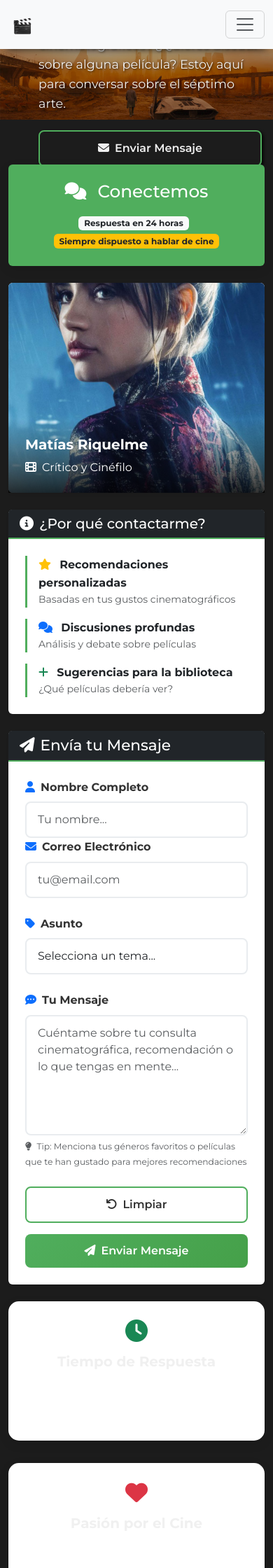
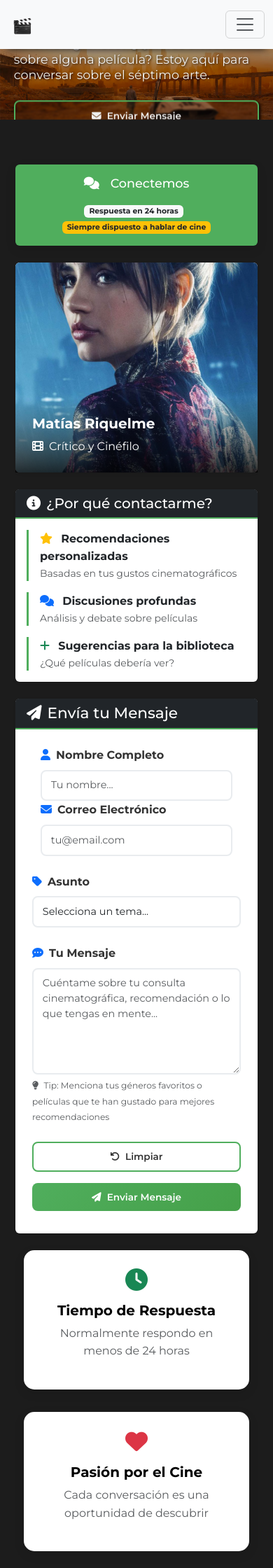
Before and after one commit to Mars0-cloud/planeta-marsiano, a Django app: page /contacto/ in a window 390 px wide. Shown: the top 2240 px of the page at 70% size. Run offline with Django 3.2, Linux system fonts and the light colour scheme; some libraries are stand-ins or nearby versions.

Commit message:
Actualizacion responsive

```diff
--- a/sistema/static/css/styles.css
+++ b/sistema/static/css/styles.css
@@ -12,6 +12,12 @@
     padding: 0;
     box-sizing: border-box;
     font-family: "Montserrat", sans-serif;
+}
+
+/* Prevenir scroll horizontal */
+html, body {
+    overflow-x: hidden;
+    width: 100%;
 }
 
 /* --------------------------------------------------------------------------
@@ -44,6 +50,8 @@ body {
     background-color: var(--background-color1);
     color: var(--text-color1);
     line-height: 1.6;
+    width: 100%;
+    overflow-x: hidden;
 }
 
 /* --------------------------------------------------------------------------
@@ -52,6 +60,10 @@ body {
 .navbar {
     background-color: var(--background-color2);
     box-shadow: 0 10px 10px -10px var(--background-color1);
+    position: fixed;
+    top: 0;
+    width: 100%;
+    z-index: 1030;
 }
 
 .logo {
@@ -88,6 +100,7 @@ body {
     font-weight: 600;
     border: 2px solid var(--primary-color);
     transition: all var(--transition-normal);
+    text-align: center;
 }
 
 .btn:hover {
@@ -197,6 +210,8 @@ body {
     justify-content: space-between;
     align-items: center;
     width: 100%;
+    position: relative;
+    overflow: hidden;
 }
 
 .inicio-imagen,
@@ -205,24 +220,32 @@ body {
     width: 100%;
     object-fit: cover;
     filter: brightness(70%);
+    display: block;
 }
 
 .inicio-texto {
+    position: absolute;
     left: 10%;
-    position: absolute;
+    top: 50%;
+    transform: translateY(-50%);
     color: var(--text-color1);
+    z-index: 10;
+    width: 80%;
+    max-width: 800px;
 }
 
 .inicio-texto h1 {
     font-size: 3rem;
     margin-bottom: 20px;
     text-shadow: 2px 2px 4px rgba(0, 0, 0, 0.7);
+    line-height: 1.2;
 }
 
 .inicio-texto p {
     font-size: 1.5rem;
     margin-bottom: 20px;
     text-shadow: 1px 1px 3px rgba(0, 0, 0, 0.7);
+    line-height: 1.4;
 }
 
 /* --------------------------------------------------------------------------
@@ -256,6 +279,12 @@ body {
 .banner-overlay {
     background: rgba(0, 0, 0, 0.4);
     backdrop-filter: blur(2px);
+    position: absolute;
+    top: 0;
+    left: 0;
+    width: 100%;
+    height: 100%;
+    z-index: 5;
 }
 
 .image-overlay {
@@ -390,6 +419,17 @@ body {
     filter: drop-shadow(1px 1px 2px rgba(0,0,0,0.3));
 }
 
+/* Contenedores que previenen overflow */
+.container-fluid,
+.container {
+    overflow-x: hidden;
+}
+
+.row {
+    margin-left: 0;
+    margin-right: 0;
+}
+
 /* --------------------------------------------------------------------------
    16. FOOTER
    -------------------------------------------------------------------------- */
@@ -407,14 +447,38 @@ body {
 
 /* Tablets y pantallas medianas */
 @media (max-width: 768px) {
+    /* Hero sections */
+    .inicio-texto {
+        left: 5%;
+        width: 90%;
+        padding: 1rem;
+        position: absolute;
+        top: 40%;
+        transform: translateY(-50%);
+    }
+
     .inicio-texto h1 {
-        font-size: 2rem;
+        font-size: 1.8rem;
+        margin-bottom: 15px;
+        line-height: 1.2;
     }
 
     .inicio-texto p {
         font-size: 1rem;
+        margin-bottom: 15px;
+        line-height: 1.3;
     }
 
+    /* Banner overlay text */
+    .banner-overlay h3 {
+        font-size: 1.5rem !important;
+    }
+
+    .banner-overlay p {
+        font-size: 1rem !important;
+    }
+
+    /* Cards y componentes */
     .stat-card {
         padding: 1rem;
         margin-bottom: 2rem;
@@ -426,7 +490,7 @@ body {
 
     .btn-lg {
         padding: 0.75rem 1.5rem;
-        font-size: 1rem;
+        font-size: 0.9rem;
     }
 
     .contact-image {
@@ -467,33 +531,148 @@ body {
     .card-body {
         padding: 1rem;
     }
+
+    /* Display utilities */
+    .display-4 {
+        font-size: 1.8rem !important;
+    }
+
+    .display-5 {
+        font-size: 1.5rem !important;
+    }
+
+    .display-6 {
+        font-size: 1.3rem !important;
+    }
+
+    /* Navegación responsive */
+    .d-flex.gap-3 {
+        flex-direction: column;
+        gap: 0.5rem !important;
+    }
 }
 
 /* Móviles */
 @media (max-width: 576px) {
+    /* Hero sections ajustadas */
     .inicio-texto {
-        padding: 1rem;
+        left: 3%;
+        width: 94%;
+        padding: 0.5rem;
+        top: 35%;
     }
 
     .inicio-texto h1 {
-        font-size: 1.5rem;
+        font-size: 1.4rem;
+        margin-bottom: 10px;
+    }
+
+    .inicio-texto p {
+        font-size: 0.9rem;
+        margin-bottom: 10px;
+    }
+
+    .display-4 {
+        font-size: 1.4rem !important;
     }
 
     .display-5 {
-        font-size: 1.8rem;
+        font-size: 1.3rem !important;
     }
 
+    .display-6 {
+        font-size: 1.1rem !important;
+    }
+
+    /* Banner overlay más pequeño */
+    .banner-overlay h3 {
+        font-size: 1.2rem !important;
+        margin-bottom: 10px !important;
+    }
+
+    .banner-overlay p {
+        font-size: 0.9rem !important;
+    }
+
+    /* Cards responsive */
     .card-body {
-        padding: 1.5rem;
+        padding: 1rem;
     }
 
     .d-flex.gap-3 {
         flex-direction: column;
-        gap: 1rem !important;
+        gap: 0.5rem !important;
     }
 
     .btn {
         width: 100%;
+        margin-bottom: 0.5rem;
+    }
+
+    /* Estadísticas más compactas */
+    .stat-card {
+        padding: 0.5rem;
+        margin-bottom: 1rem;
+    }
+
+    .stat-card h3 {
+        font-size: 1.8rem;
+        margin: 0.5rem 0 0.25rem 0;
+    }
+
+    /* Botones más pequeños en móviles */
+    .btn-lg {
+        padding: 0.6rem 1rem;
+        font-size: 0.85rem;
+    }
+
+    /* Formularios responsive */
+    .form-control-lg {
+        padding: 0.6rem 0.8rem;
+        font-size: 0.9rem;
+    }
+
+    /* Navegación cards más compacta */
+    .navigation-img {
+        height: 150px;
+    }
+
+    .card-title {
+        font-size: 1.1rem;
+    }
+
+    .card-text {
+        font-size: 0.9rem;
+    }
+
+    /* Contenedor principal */
+    .container {
+        padding-left: 10px;
+        padding-right: 10px;
+    }
+}
+
+/* Extra pequeño para pantallas muy pequeñas */
+@media (max-width: 375px) {
+    .inicio-texto h1 {
+        font-size: 1.2rem;
+    }
+
+    .inicio-texto p {
+        font-size: 0.85rem;
+    }
+
+    .btn {
+        padding: 8px 12px;
+        font-size: 0.8rem;
+    }
+
+    .stat-card h3 {
+        font-size: 1.5rem;
+    }
+
+    .navigation-img {
+        height: 120px;
     }
 }
 
@@ -650,4 +829,12 @@ body {
         gap: 10px;
         justify-content: center;
     }
+
+    .galeria-titulo h1 {
+        font-size: 2.5rem;
+    }
+
+    .galeria-titulo p {
+        font-size: 1rem;
+    }
 }
--- a/sistema/templates/sistema/about.html
+++ b/sistema/templates/sistema/about.html
@@ -263,13 +263,13 @@
                     <h3 class="fw-bold mb-3">Explora el Proyecto</h3>
                     <p class="fs-5 mb-4">Descubre todas las funcionalidades de Planeta Marsiano</p>
                     <div class="d-flex gap-3 justify-content-center flex-wrap">
-                        <a href="{% url 'listado_peliculas' %}" class="btn btn-primary btn-lg">
+                        <a href="{% url 'listado_peliculas' %}" class="btn btn-primary btn-lg" style="color: white !important;">
                             <i class="fas fa-film me-2"></i>Ver Biblioteca
                         </a>
-                        <a href="{% url 'estadisticas' %}" class="btn btn-success btn-lg">
+                        <a href="{% url 'estadisticas' %}" class="btn btn-success btn-lg" style="color: white !important;">
                             <i class="fas fa-chart-bar me-2"></i>Ver Estadísticas
                         </a>
-                        <a href="{% url 'contacto' %}" class="btn btn-info btn-lg">
+                        <a href="{% url 'contacto' %}" class="btn btn-info btn-lg" style="color: white !important;">
                             <i class="fas fa-envelope me-2"></i>Contacto
                         </a>
                     </div>
--- a/sistema/templates/sistema/contacto.html
+++ b/sistema/templates/sistema/contacto.html
@@ -174,22 +174,22 @@
                     <div class="col-md-4">
                         <div class="info-card text-center p-4">
                             <i class="fas fa-clock fa-2x text-success mb-3"></i>
-                            <h5 class="fw-bold">Tiempo de Respuesta</h5>
-                            <p class="text-muted" style="color: white !important;">Normalmente respondo en menos de 24 horas</p>
+                            <h5 class="fw-bold" style="color: black;">Tiempo de Respuesta</h5>
+                            <p class="text-muted">Normalmente respondo en menos de 24 horas</p>
                         </div>
                     </div>
                     <div class="col-md-4">
                         <div class="info-card text-center p-4">
                             <i class="fas fa-heart fa-2x text-danger mb-3"></i>
-                            <h5 class="fw-bold">Pasión por el Cine</h5>
-                            <p class="text-muted" style="color: white !important;">Cada conversación es una oportunidad de descubrir</p>
+                            <h5 class="fw-bold" style="color: black;">Pasión por el Cine</h5>
+                            <p class="text-muted">Cada conversación es una oportunidad de descubrir</p>
                         </div>
                     </div>
                     <div class="col-md-4">
                         <div class="info-card text-center p-4">
                             <i class="fas fa-handshake fa-2x text-primary mb-3"></i>
-                            <h5 class="fw-bold">Comunidad</h5>
-                            <p class="text-muted" style="color: white !important;">Construyamos juntos una comunidad cinéfila</p>
+                            <h5 class="fw-bold" style="color: black;">Comunidad</h5>
+                            <p class="text-muted">Construyamos juntos una comunidad cinéfila</p>
                         </div>
                     </div>
                 </div>
```
